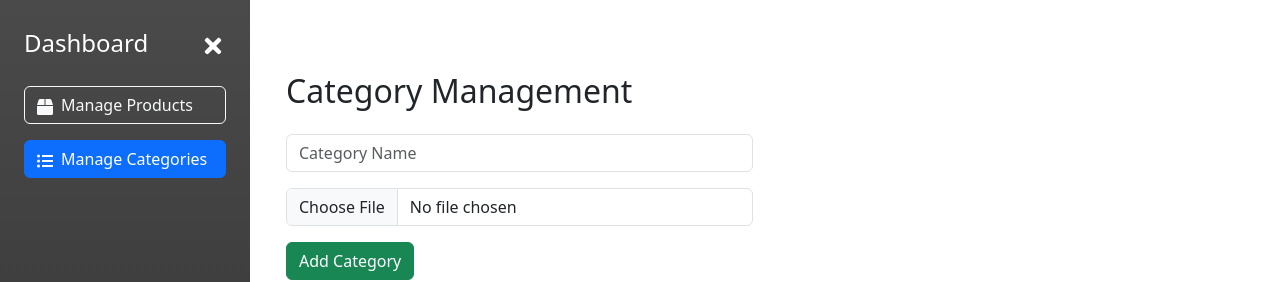
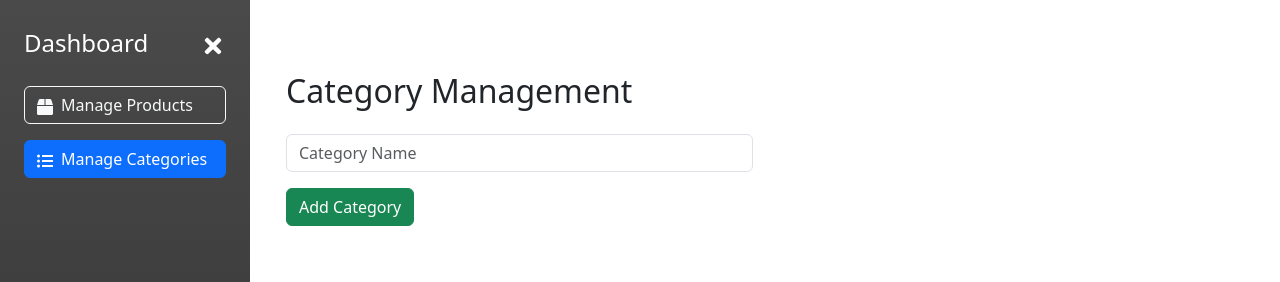
Before and after one commit to Kasem414/smart-shopping-cart-system, a React (Create React App) app in the folder Source Code/Frontend/: page /store-dashboard in a window 1280 px wide. Both pictures are taken after a click on the button "Manage Categories". Shown: the top 282 px of the page. Built offline with nearby package versions, Linux system fonts and the light colour scheme; no server answers.

Commit message:
Removed the image feild from category from

```diff
--- a/Source Code/Frontend/src/components/store owner dashboard/CategoryMgt.jsx
+++ b/Source Code/Frontend/src/components/store owner dashboard/CategoryMgt.jsx
@@ -184,7 +184,7 @@ const CategoryManagement = () => {
                   required
                 />
               </div>
-              <div className="form-group mb-3">
+              {/* <div className="form-group mb-3">
                 <input
                   type="file"
                   className="form-control"
@@ -192,7 +192,7 @@ const CategoryManagement = () => {
                   onChange={handleInputChange}
                   accept="image/*"
                 />
-              </div>
+              </div> */}
               <button type="submit" className="btn btn-success">
                 Add Category
               </button>
```
